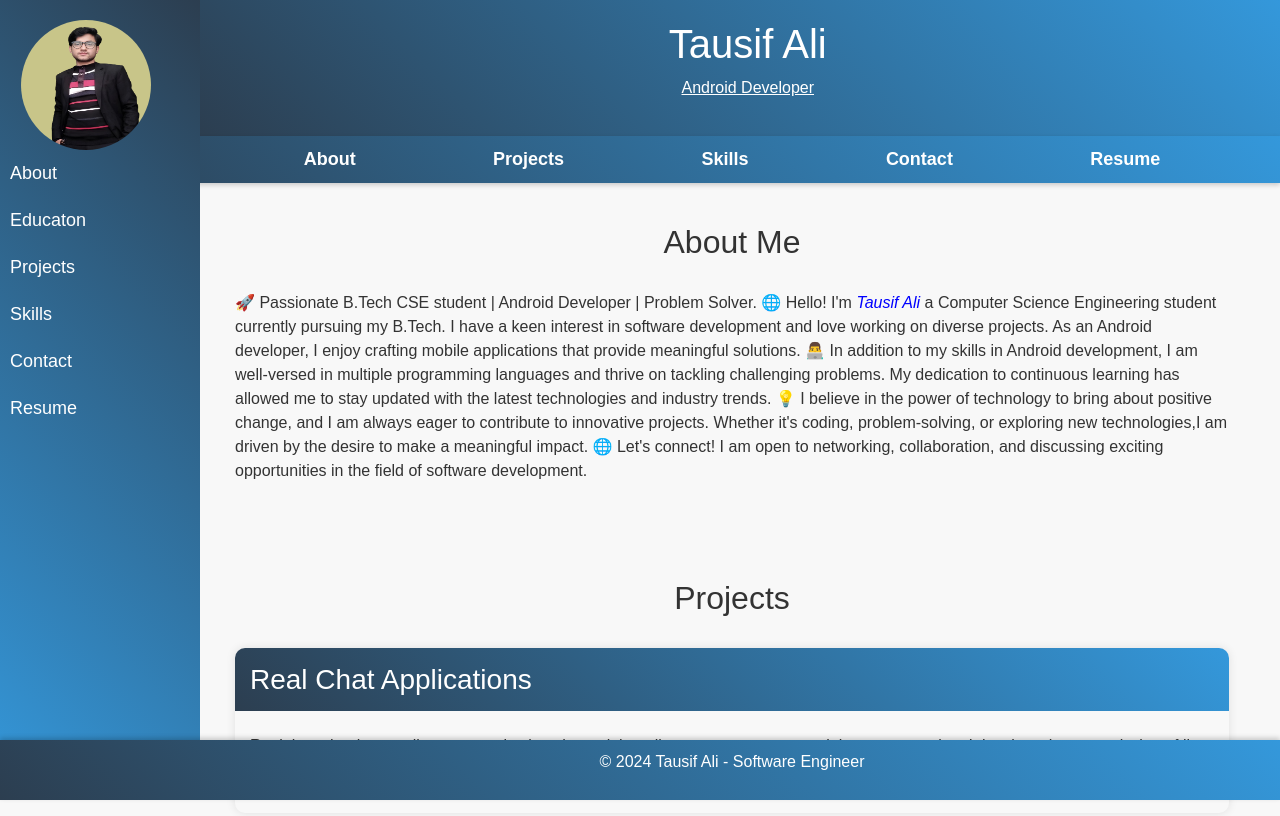
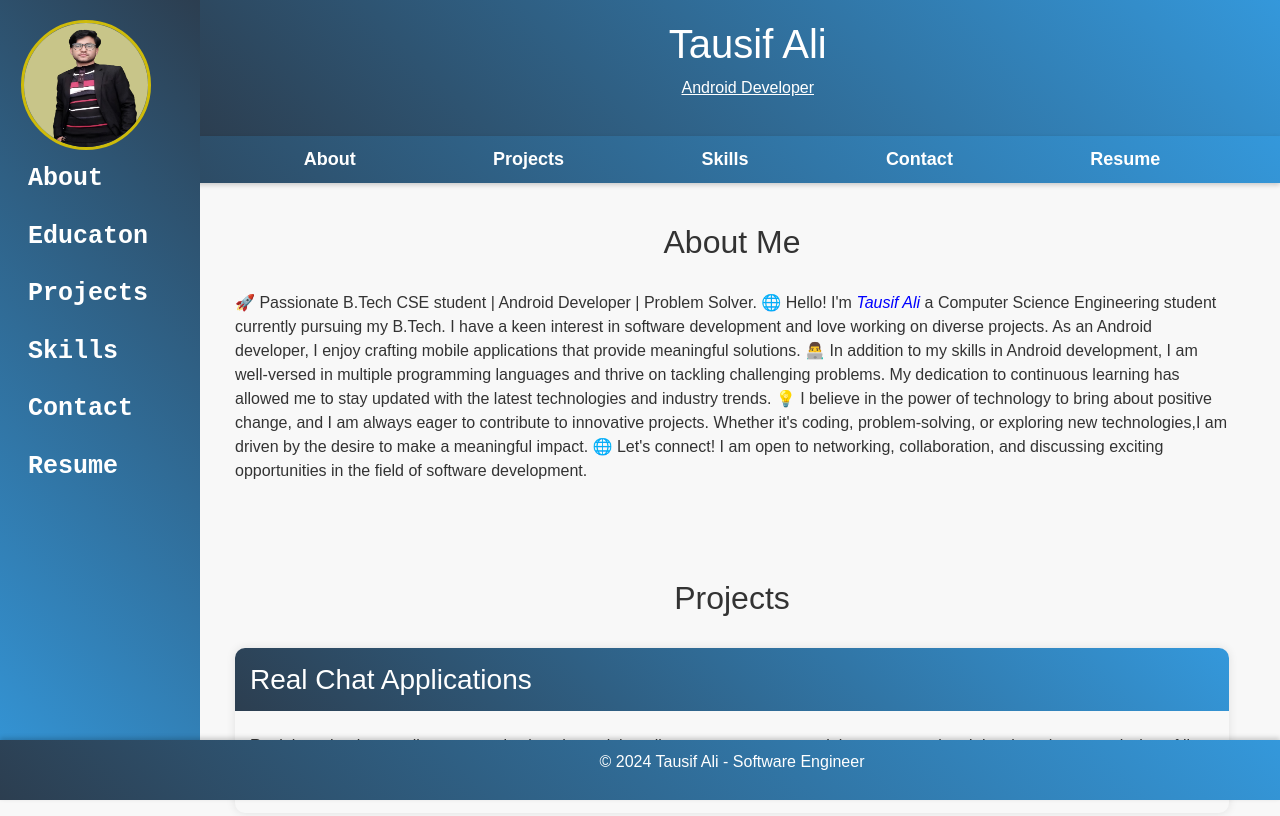
Before and after one commit to Tausif702/Resume, a plain HTML site: page index.html in a window 1280 px wide. Shown: the top 816 px of the page. Drawn offline with nearby package versions, Linux system fonts and the light colour scheme; a small style sheet from the web is missing.

Commit message:
Update style.css

```diff
--- a/style.css
+++ b/style.css
@@ -111,6 +111,10 @@ button {
     color: #fff;
     border: none;
     cursor: pointer;
+}
+
+button:hover {
+    transform: scale(1.06);
 }
 
 footer {
@@ -247,10 +251,14 @@ section#skills {
     color: #fff;
     font-size: 18px;
     display: block;
+    padding-left: 10%;
 }
 
 .sidebar a:hover {
     color: #ffcc01;
+    border-radius: 30px;
+    background-color: #3498db;
+    transform: scale(1.10);
 }
 
 
@@ -271,6 +279,13 @@ header {
     height: 130px;
     border-radius: 50%;
     margin-left: 21px;
+    border: solid rgb(206, 187, 10);
+}
+
+.sidebar ul li a {
+    font-family: 'Courier New', Courier, monospace;
+    font-size: 25px;
+    font-weight: bold;
 }
 
 
```
